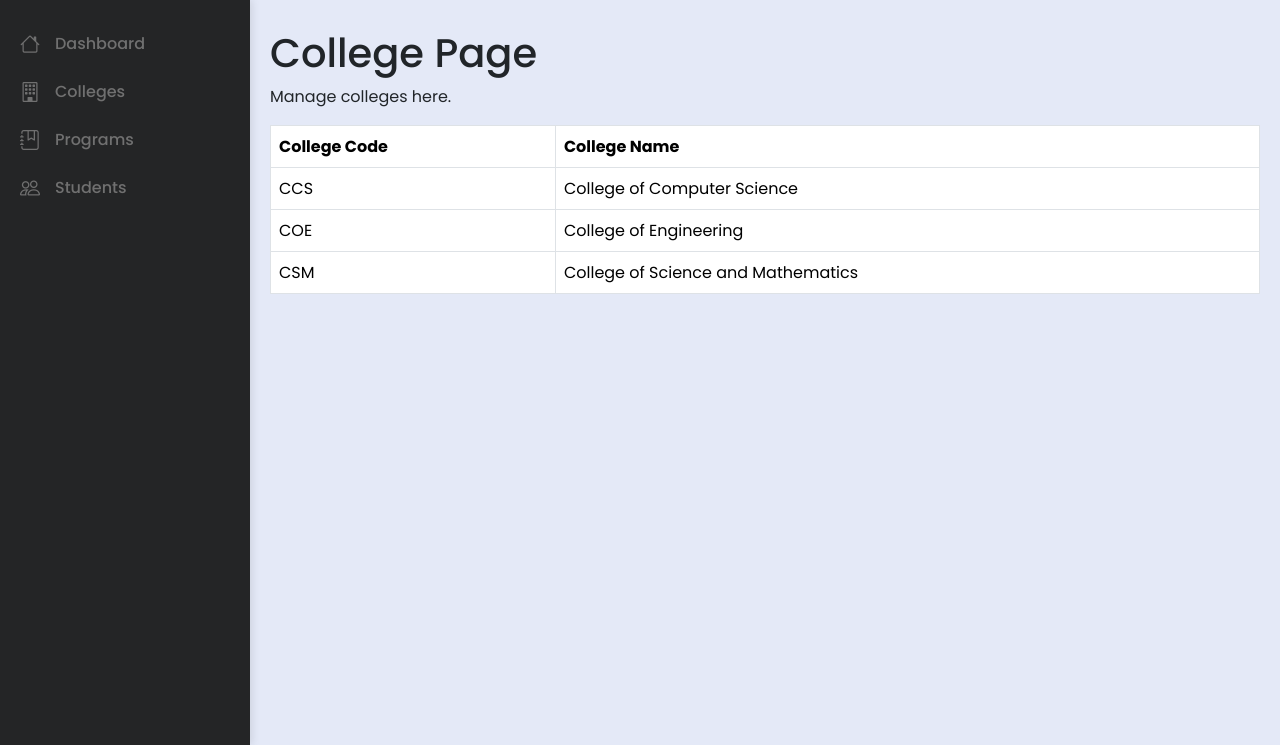
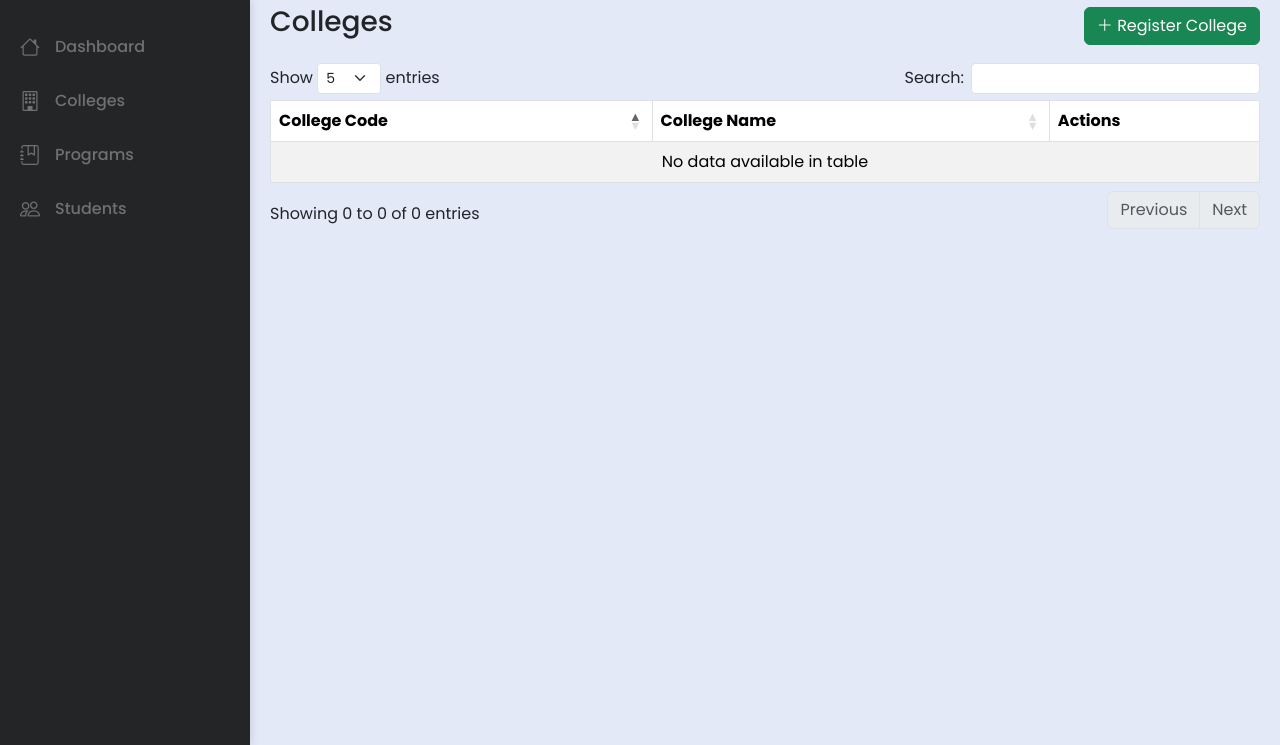
Before and after one commit to mustafamclngn/CCC181-SSIS-Web, a Flask app: page /colleges in a window 1280 px wide. Shown: the part 55-800 px from the top of the page. Run offline with Flask 3, Linux system fonts and the light colour scheme; some libraries are stand-ins or nearby versions.

Commit message:
added college datatable with register button, edit, delete

```diff
--- a/templates/colleges.html
+++ b/templates/colleges.html
@@ -1,28 +1,58 @@
-<!-- {% extends "index.html" %} {% block content %}
-<h1 class="mt-4">College Page</h1>
-<p>Manage colleges here.</p>
+{% extends "index.html" %} {% block content %}
 
-<table class="table table-hover table-bordered">
+<!-- colleges datatable -->
+<div class="d-flex justify-content-between align-items-center mb-3">
+  <h3>Colleges</h3>
+
+  <!-- register college button -->
+  <a
+    href="#"
+    class="btn btn-success"
+    data-bs-toggle="modal"
+    data-bs-target="#registerCollegeModal"
+  >
+    <i class="bi bi-plus-lg"></i> Register College
+  </a>
+</div>
+
+<table id="collegesTable" class="table table-striped table-bordered">
   <thead>
     <tr>
       <th scope="col">College Code</th>
       <th scope="col">College Name</th>
+      <th scope="col">Actions</th>
     </tr>
   </thead>
   <tbody>
+    {% for college in colleges %}
     <tr>
-      <td>CCS</td>
-      <td>College of Computer Science</td>
+      <td>{{ college.code }}</td>
+      <td>{{ college.name }}</td>
+      <td>
+        <a href="#" class="btn btn-primary btn-sm btn-edit">
+          <i class="bi bi-pencil-square"></i> Edit
+        </a>
+        <a href="#" class="btn btn-danger btn-sm btn-delete">
+          <i class="bi bi-trash"></i> Delete
+        </a>
+      </td>
     </tr>
-    <tr>
-      <td>COE</td>
-      <td>College of Engineering</td>
-    </tr>
-    <tr>
-      <td>CSM</td>
-      <td>College of Science and Mathematics</td>
-    </tr>
+    {% endfor %}
   </tbody>
 </table>
 
+<!-- initialize colleges datatable -->
+<script>
+  $(document).ready(function () {
+    $("#collegesTable").DataTable({
+      searching: true,
+      ordering: true,
+      paging: true,
+      columnDefs: [{ orderable: false, searchable: false, targets: 2 }],
+      pageLength: 5,
+      lengthMenu: [5, 10, 25, 50],
+    });
+  });
+</script>
+
 {% endblock %}
```
